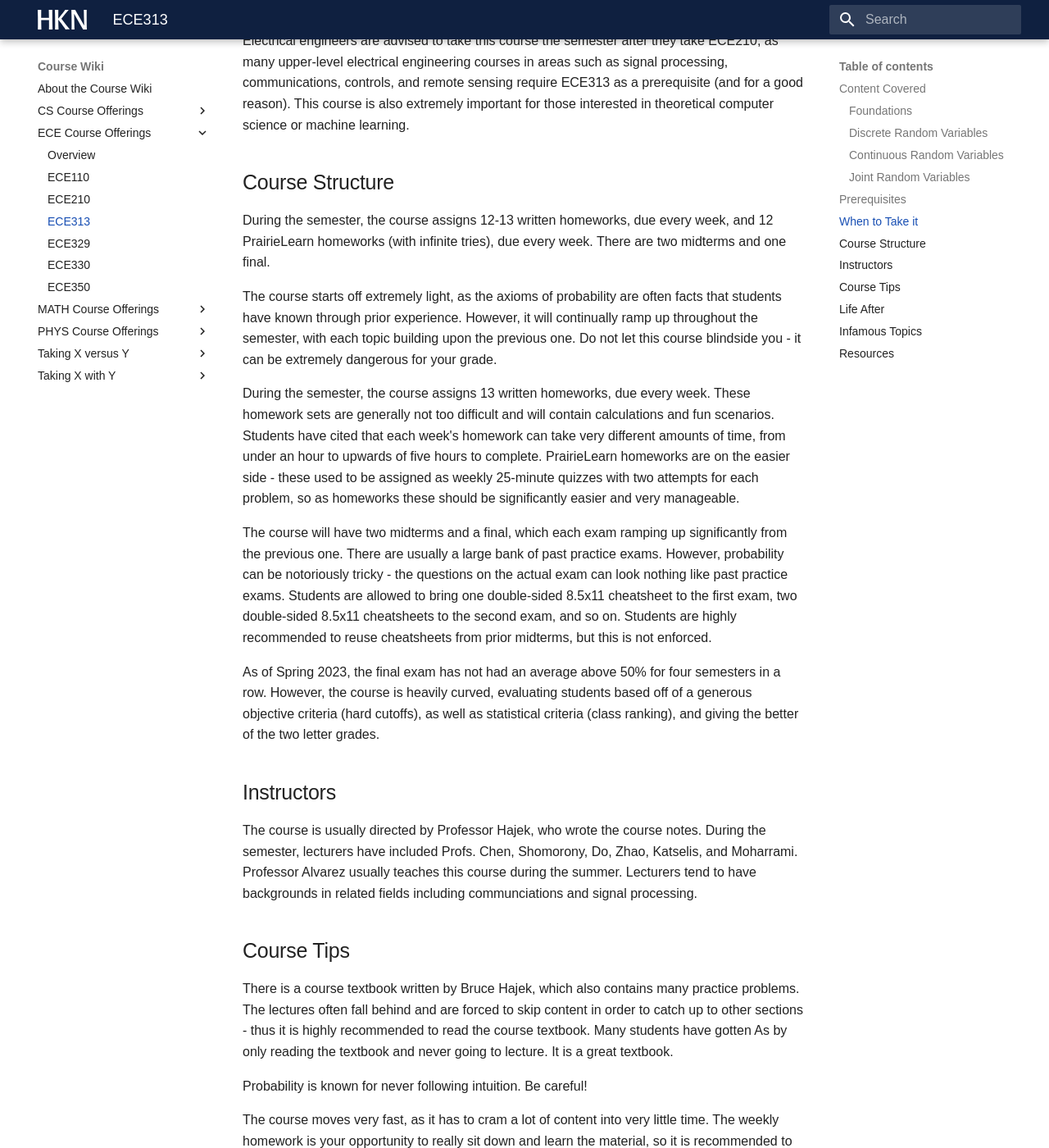
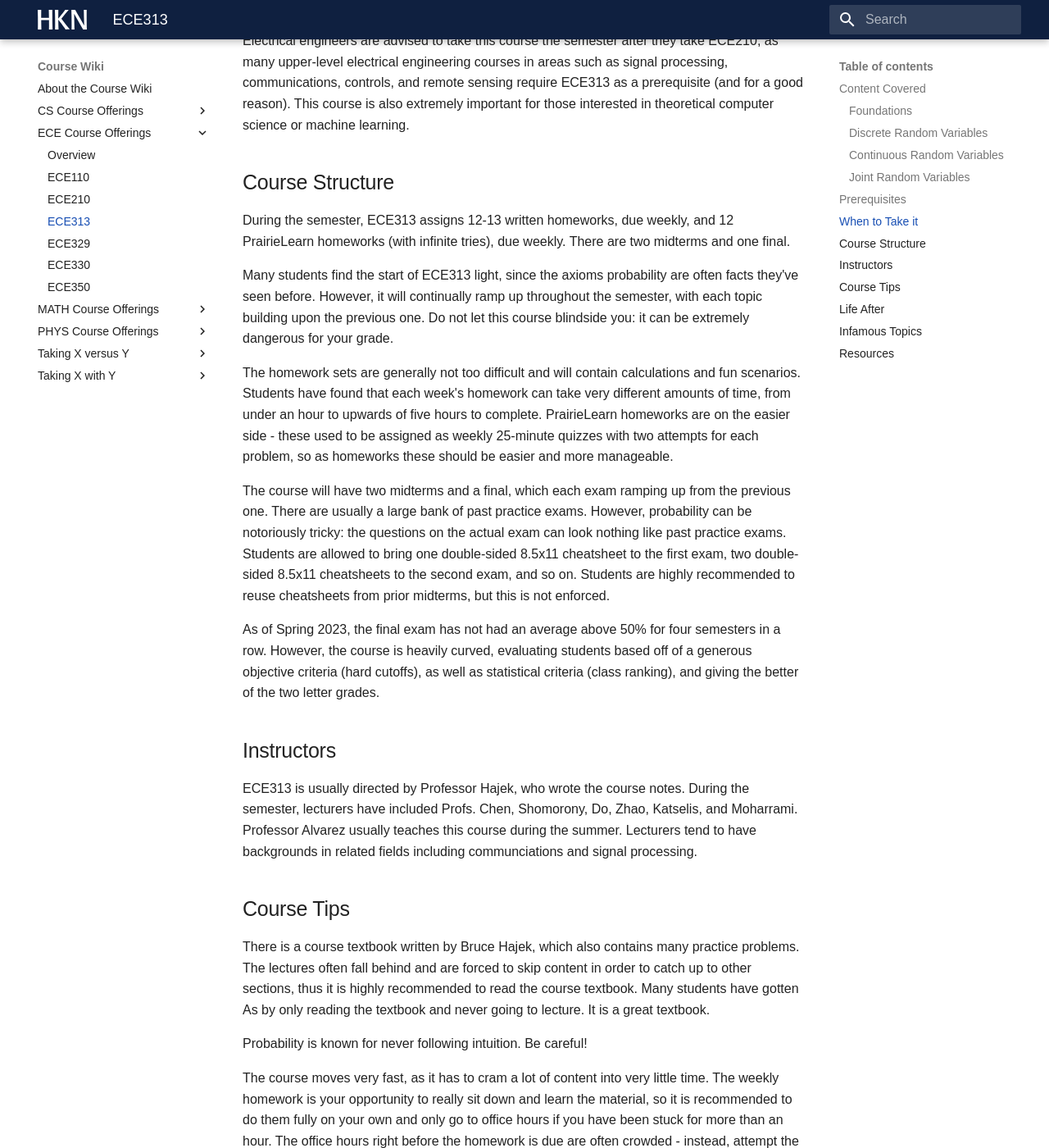
Before and after one commit to hkn-alpha/wiki, an MkDocs documentation site: the page built from docs/Course Wiki/ECE Course Offerings/ECE313.md, in a window 1280 px wide and 1400 px high, scrolled down 2023 px. Shown: the whole window at 82% size. Built offline with MkDocs 1.6.1 and Material for MkDocs 9.7.7, drawn with Linux system fonts in a browser that asks for light colours; some web fonts are replaced; some of the changed text lies outside the part shown.

Commit message:
Addressed comments

```diff
--- a/docs/Course Wiki/ECE Course Offerings/ECE313.md
+++ b/docs/Course Wiki/ECE Course Offerings/ECE313.md
@@ -1,6 +1,6 @@
 # ECE313
 
-ECE313 (Probability with Engineering Applications) is a 3-credit-hour course that is specifically required for all ECE majors as part of the Technical Core. This is the same as [MATH362](../MATH%20Course%20Offerings/MATH362.md). [STAT410](../Other%20Course%20Offerings/STAT410.md) may substitute this course. ECE313 is offered in the fall, spring, and summer.
+ECE313 (Probability with Engineering Applications) is a 3-credit-hour course that is specifically required for all ECE majors as part of the Technical Core. [STAT410](../Other%20Course%20Offerings/STAT410.md) may substitute this course. ECE313 is offered in the fall, spring, and summer.
 
 ## Content Covered
 
@@ -32,35 +32,35 @@
 
 - [MATH257](../MATH%20Course%20Offerings/MATH257.md) OR [MATH416](../MATH%20Course%20Offerings/MATH416.md)
 
-The official prerequisite to the course is exactly one of [MATH257](../MATH%20Course%20Offerings/MATH257.md) or [MATH416](../MATH%20Course%20Offerings/MATH416.md). However, neither course is crucial for any content in ECE313. ECE313 lists these as prerequisites because these courses teach students how to deal with difficult mathematical topics - but as an ECE major, students should be getting practice with this every semester anyway. The course is extraordinarily self-contained - much of the prerequisite material required is covered in the Calculus sequence, such as multivariable integrals, summation of geometric series, Taylor series. Everything is built from the axioms, which are taught at the very beginning of the semester.
+The official prerequisite to the course is exactly one of [MATH257](../MATH%20Course%20Offerings/MATH257.md) or [MATH416](../MATH%20Course%20Offerings/MATH416.md). However, neither course is crucial for any content in ECE313. ECE313 lists these as prerequisites because these courses teach students how to deal with difficult mathematical topics—but as ECE majors, students should be getting practice with this every semester anyway. The course is extraordinarily self-contained - much of the prerequisite material required is covered in the Calculus sequence, such as multivariable integrals, summation of geometric series, Taylor series. Everything is built from the axioms, which are taught at the very beginning of the semester.
 
 ## When to Take it
 
-It is heavily advised to take this course after [ECE210](ECE210.md), since this course does use convolution. ECE313 will reach convolution before ECE210, hence taking these concurrently will not help either. While ECE313 does fully introduce convolution, the introduction is extremely rushed.
+It is heavily advised to take this course after [ECE210](ECE210.md), since this course uses convolution. ECE313 will reach convolution before ECE210, hence taking these concurrently will not help either. While ECE313 does fully introduce convolution, the introduction is extremely rushed.
 
-Many computer engineers choose to delay this course until their final semester, as it does not open up many upper-level computer engineering courses. While this may seem like a wise decision in order to avoid a negative impact on your GPA, be warned that the likelihood of failing this class is not zero, especially during your final semester when you are mentally checked out.
+Many CEs choose to delay this course until their final semester, as it does not open up many upper-level computer engineering courses. While this may seem like a wise decision in order to avoid a negative impact on your GPA, be warned that the likelihood of failing this class is not zero, especially during your final semester when you are mentally checked out.
 
 Electrical engineers are advised to take this course the semester after they take ECE210, as many upper-level electrical engineering courses in areas such as signal processing, communications, controls, and remote sensing require ECE313 as a prerequisite (and for a good reason). This course is also extremely important for those interested in theoretical computer science or machine learning.
 
 ## Course Structure
 
-During the semester, the course assigns 12-13 written homeworks, due every week, and 12 PrairieLearn homeworks (with infinite tries), due every week. There are two midterms and one final.
+During the semester, ECE313 assigns 12-13 written homeworks, due weekly, and 12 PrairieLearn homeworks (with infinite tries), due weekly. There are two midterms and one final.
 
-The course starts off extremely light, as the axioms of probability are often facts that students have known through prior experience. However, it will continually ramp up throughout the semester, with each topic building upon the previous one. Do not let this course blindside you - it can be extremely dangerous for your grade.
+Many students find the start of ECE313 light, since the axioms probability are often facts they've seen before. However, it will continually ramp up throughout the semester, with each topic building upon the previous one. Do not let this course blindside you: it can be extremely dangerous for your grade.
 
-During the semester, the course assigns 13 written homeworks, due every week. These homework sets are generally not too difficult and will contain calculations and fun scenarios. Students have cited that each week's homework can take very different amounts of time, from under an hour to upwards of five hours to complete. PrairieLearn homeworks are on the easier side - these used to be assigned as weekly 25-minute quizzes with two attempts for each problem, so as homeworks these should be significantly easier and very manageable.
+The homework sets are generally not too difficult and will contain calculations and fun scenarios. Students have found that each week's homework can take very different amounts of time, from under an hour to upwards of five hours to complete. PrairieLearn homeworks are on the easier side - these used to be assigned as weekly 25-minute quizzes with two attempts for each problem, so as homeworks these should be easier and more manageable.
 
-The course will have two midterms and a final, which each exam ramping up significantly from the previous one. There are usually a large bank of past practice exams. However, probability can be notoriously tricky - the questions on the actual exam can look nothing like past practice exams. Students are allowed to bring one double-sided 8.5x11 cheatsheet to the first exam, two double-sided 8.5x11 cheatsheets to the second exam, and so on. Students are highly recommended to reuse cheatsheets from prior midterms, but this is not enforced.
+The course will have two midterms and a final, which each exam ramping up from the previous one. There are usually a large bank of past practice exams. However, probability can be notoriously tricky: the questions on the actual exam can look nothing like past practice exams. Students are allowed to bring one double-sided 8.5x11 cheatsheet to the first exam, two double-sided 8.5x11 cheatsheets to the second exam, and so on. Students are highly recommended to reuse cheatsheets from prior midterms, but this is not enforced.
 
 As of Spring 2023, the final exam has not had an average above 50% for four semesters in a row. However, the course is heavily curved, evaluating students based off of a generous objective criteria (hard cutoffs), as well as statistical criteria (class ranking), and giving the better of the two letter grades.
 
 ## Instructors
 
-The course is usually directed by Professor Hajek, who wrote the course notes. During the semester, lecturers have included Profs. Chen, Shomorony, Do, Zhao, Katselis, and Moharrami. Professor Alvarez usually teaches this course during the summer. Lecturers tend to have backgrounds in related fields including communciations and signal processing.
+ECE313 is usually directed by Professor Hajek, who wrote the course notes. During the semester, lecturers have included Profs. Chen, Shomorony, Do, Zhao, Katselis, and Moharrami. Professor Alvarez usually teaches this course during the summer. Lecturers tend to have backgrounds in related fields including communciations and signal processing.
 
 ## Course Tips
 
-There is a course textbook written by Bruce Hajek, which also contains many practice problems. The lectures often fall behind and are forced to skip content in order to catch up to other sections - thus it is highly recommended to read the course textbook. Many students have gotten As by only reading the textbook and never going to lecture. It is a great textbook.
+There is a course textbook written by Bruce Hajek, which also contains many practice problems. The lectures often fall behind and are forced to skip content in order to catch up to other sections, thus it is highly recommended to read the course textbook. Many students have gotten As by only reading the textbook and never going to lecture. It is a great textbook.
 
 Probability is known for never following intuition. Be careful!
 
@@ -80,4 +80,4 @@
 
 ## Resources
 
-Professor Hajek's textbook is awesome. You can learn the entire course from it. Use it.
+Professor Hajek's textbook is awesome. The pdf should be linked on the course website and can also be found [here](http://hajek.ece.illinois.edu/ECE313Notes.html). You can learn the entire course from it. Use it.
```
Also changed, not shown: other parts of docs/Course Wiki/ECE Course Offerings/ECE313.md (+1 -1 lines).
